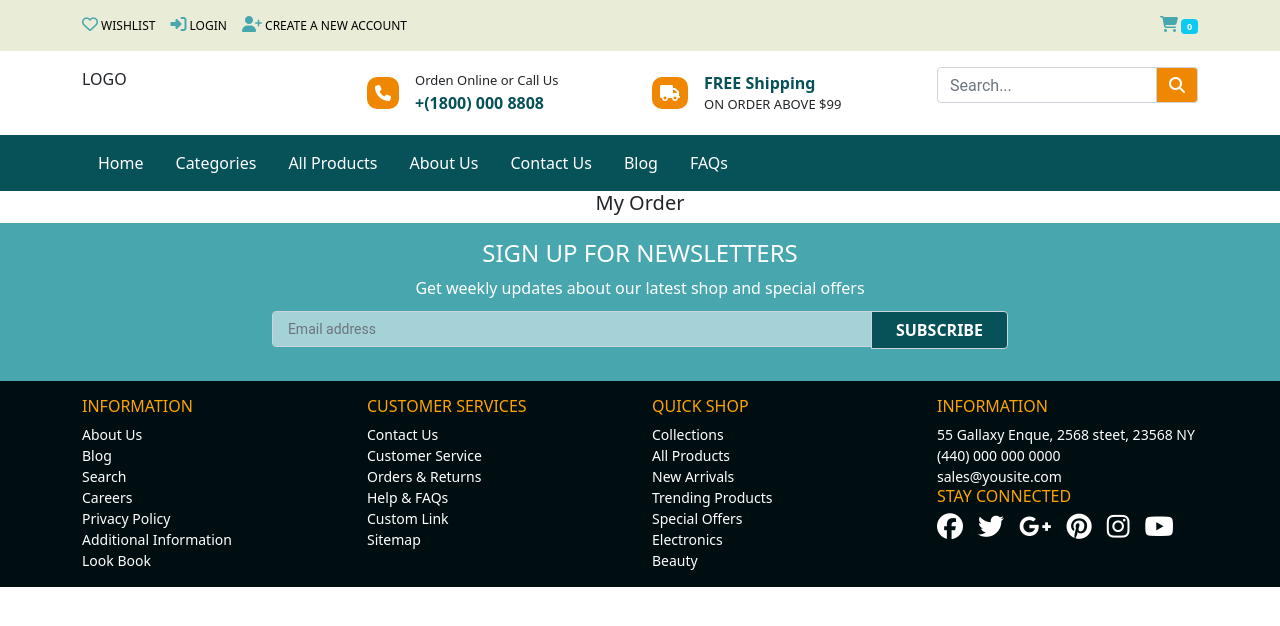
After one commit to ThDat1301/Electronic-store, a Django app: page /myorder in a window 1280 px wide. The commit adds this page. Shown: the top 626 px of the page. Run offline with Django 4.2, Linux system fonts and the light colour scheme; data that the repository does not hold is empty; some libraries are stand-ins or nearby versions.

Commit message:
adding order history

```diff
--- a/electronic-store/settings.py
+++ b/electronic-store/settings.py
@@ -131,6 +131,5 @@ MESSAGE_TAGS = {
     messages.ERROR: 'danger'
 }
 
-STRIPE_PUBLIC_KEY = "pk_test_51MkNOxBRnzInBYr9cxrDeF9ZMMAbTAfqRVlPvuMh2qmdn9FAHIfFeCC4r0J4HumFpp1kSaA8QZTtarwRUBe1QsXI00UFPbx1ux"
-STRIPE_SECRET_KEY = "sk_test_51MkNOxBRnzInBYr9GLugV6gQKysf2LDLi7TVL6tJDcWSc3hPFBlHmy8gqfUcjnMFZJwShvYTXD7rIr5Y6l4ysPNn008JoOiFdw"
-STRIPE_WEBHOOK_SECRET = ""
+STRIPE_PUBLIC_KEY = "pk_test_51MluZAFQYtpsy18MKFUuok7akBmX9370eKtmFIOh4HzQoendOjdy1MMtDpQ4gU5x6IwXF78wCtFD3k7rRvgpEZcV00C7kglfxD"
+STRIPE_SECRET_KEY = "sk_test_51MluZAFQYtpsy18MoWU8N8mikKipmAzSFOukmdRBHPZZiO09GRpR8aEjXUfcBVK4o5OljS2kvezxzEpMqT7ApQnY00AMMR7fkJ"
--- a/home_page/models.py
+++ b/home_page/models.py
@@ -62,6 +62,7 @@ class OrderDetail(models.Model):
     product = models.ForeignKey(Product, related_name='order_detail', on_delete=models.DO_NOTHING)
     order = models.ForeignKey(Order, related_name='order_detail', on_delete=models.DO_NOTHING)
 
+
 class ProductVariant(models.Model):
     product = models.ForeignKey(Product, related_name='variant', on_delete=models.CASCADE)
     color = models.ForeignKey(Color, related_name='variant', on_delete=models.CASCADE)
--- a/home_page/stripe-add-product.py
+++ b/home_page/stripe-add-product.py
@@ -20,7 +20,7 @@ def initProduct():
         )
         price = stripe.Price.create(
             product=product,
-            unit_amount=int(p.price),
+            unit_amount=int(p.price) * 100,
             currency='usd'
         )
 
--- a/home_page/template_context.py
+++ b/home_page/template_context.py
@@ -8,6 +8,7 @@ def get_category(request):
     categories = Category.objects.all()
     data = {
         'categories': categories,
+
     }
     return data
 
--- a/home_page/templates/layout/header.html
+++ b/home_page/templates/layout/header.html
@@ -12,7 +12,7 @@
                         <i class="fa-solid fa-right-to-bracket"></i>
                         Logout
                     </a>
-                    <a class="d-inline-block" href="#">
+                    <a class="d-inline-block" href="{% url 'my_order' %}">
                         <i class="fa-solid fa-user"></i>
                         {{ user }}
                     </a>
--- /dev/null
+++ b/home_page/templates/myorder.html
@@ -0,0 +1,27 @@
+{% extends 'layout/base.html' %}
+{% load static %}
+{% block content %}
+    <div class="container">
+        <h5 class="text-center">My Order</h5>
+
+        <div class="row">
+            {% for o in orders %}
+
+            <div class="col-3">
+                <div class="card mb-3" style="max-width: 540px;">
+                    <div class="row p-3">
+                        <div class="col-md-8">
+                            <div class="card-body">
+                                <h5 class="card-title">ID: {{ o.id}}</h5>
+                                <p class="card-text">Order Date: {{ o.orderDate }}</p>
+                                <a class="btn btn-primary" href="/myorder/{{ o.id }}">Details</a>
+                            </div>
+                        </div>
+                    </div>
+                </div>
+            </div>
+            {% endfor %}
+        </div>
+
+    </div>
+{% endblock %}
--- a/home_page/templates/registration/login.html
+++ b/home_page/templates/registration/login.html
@@ -15,12 +15,12 @@
                     {% csrf_token %}
                     <div class="form-floating my-3">
                         <input type="text" class="form-control" id="floatingInputUN" placeholder="User name"
-                               name="username">
+                               name="username" required>
                         <label for="floatingInputUN">User Name</label>
                     </div>
                     <div class="form-floating my-3">
                         <input type="password" class="form-control" id="floatingInputP" placeholder="Password"
-                               name="password">
+                               name="password" required>
                         <label for="floatingInputP">Password</label>
                     </div>
                     <div class="form-floating mb-3 d-flex justify-content-center">
--- a/home_page/urls.py
+++ b/home_page/urls.py
@@ -14,5 +14,7 @@ urlpatterns = [
     path('add-to-cart', template_context.add_To_Cart, name='add_To_Cart'),
     path('checkout/', views.checkOutWithStripe, name='checkout'),
     path('delete-from-cart', template_context.delete_from_cart, name='delete-from-cart'),
-    path('reduce-from-cart', template_context.reduce_From_Cart, name='reduce-from-cart')
+    path('reduce-from-cart', template_context.reduce_From_Cart, name='reduce-from-cart'),
+    path('myorder', views.my_order, name='my_order'),
+    path('myorder/<int:order_id>/', views.order_detail, name='order_detail')
 ]
--- a/home_page/views.py
+++ b/home_page/views.py
@@ -1,12 +1,16 @@
 import json
+from urllib import request
 
+from MySQLdb.times import Date
 from django.contrib.auth import authenticate, login as login_process, logout as logout_process
 from django.db.models import Count
 from django.shortcuts import render, redirect
 from django.http import HttpResponse, JsonResponse
 from django.template import loader
 from django.contrib import messages
-from home_page.models import Category, Product, User
+from django.views.decorators.csrf import csrf_exempt
+
+from home_page.models import Category, Product, User, Order, OrderDetail
 import stripe
 from django.conf import settings
 from django.views import View
@@ -97,10 +101,11 @@ def checkOutWithStripe(request):
                 'quantity': value["quantity"],
             }
         )
+
     for d in data:
         for p in stripe.Product.list(limit=100)["data"]:
-            for pr in stripe.Price.list(limit=100)["data"]:
-                if d["name"] == p["name"]:
+            if d["name"] == p["name"]:
+                for pr in stripe.Price.list(limit=100)["data"]:
                     if p["id"] == pr["product"]:
                         d['price'] = pr["id"]
                         break
@@ -119,8 +124,42 @@ def checkOutWithStripe(request):
         # ],
         line_items=data,
         mode='payment',
-        success_url=YOUR_DOMAIN + '/',
+        success_url=YOUR_DOMAIN + '',
         cancel_url=YOUR_DOMAIN + '/cart',
     )
+    order = Order.objects.create(orderDate=Date.today(),
+                                 user_id=request.user.id,
+                                 )
+    for key, value in request.session['cart'].items():
+        order_detail = OrderDetail.objects.create(order_id=order.id,
+                                                  product_id=value["id"],
+                                                  quantity=value["quantity"],
+                                                  price=value["price"])
+    del request.session['cart']
+    return redirect(checkout_session.url, code=303)
 
-    return redirect(checkout_session.url, code=303)
+
+def my_order(request):
+    orders = Order.objects.filter(user_id=request.user.id)
+    return render(request, 'myorder.html', {'orders': orders})
+
+
+def order_detail(request, order_id):
+    order_detail = OrderDetail.objects.filter(order_id=order_id)
+    query = OrderDetail.objects.filter(order_id=order_id).select_related('product')
+    products = []
+    total_price = 0
+    for product in query:
+        products.append({
+            'id': product.product.id,
+            'name': product.product.name,
+            'image': product.product.image,
+            'quantity': product.quantity,
+        })
+        total_price += product.product.price * product.quantity
+
+    return render(request, 'orderdetail.html',
+                  {'order_detail': order_detail,
+                   'products': products,
+                   'total_price': total_price},
+                  )
```
Also changed, not shown: home_page/templates/orderdetail.html (added, +28 -0 lines), home_page/templates/registration/signup.html (+6 -6 lines), 1 other file.
